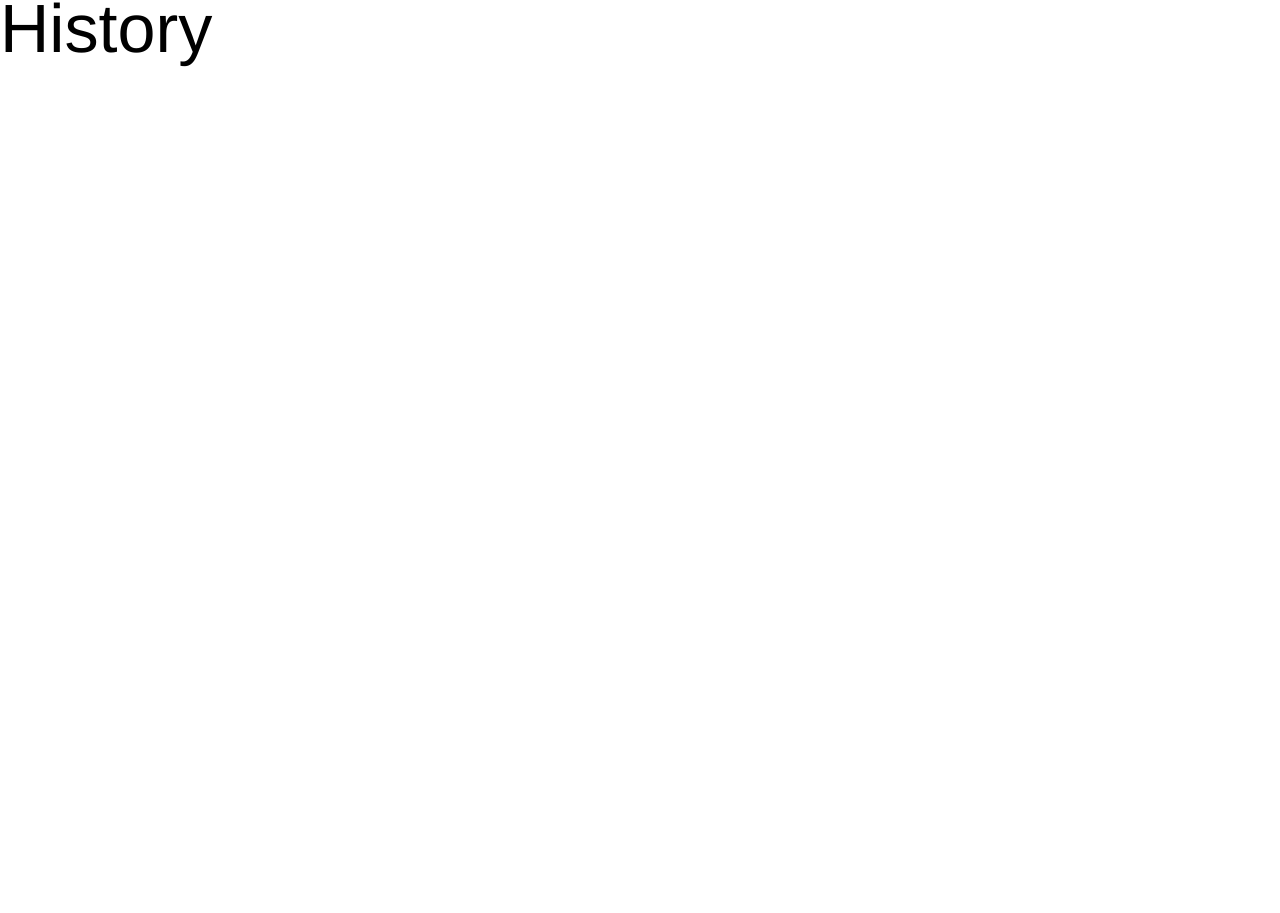
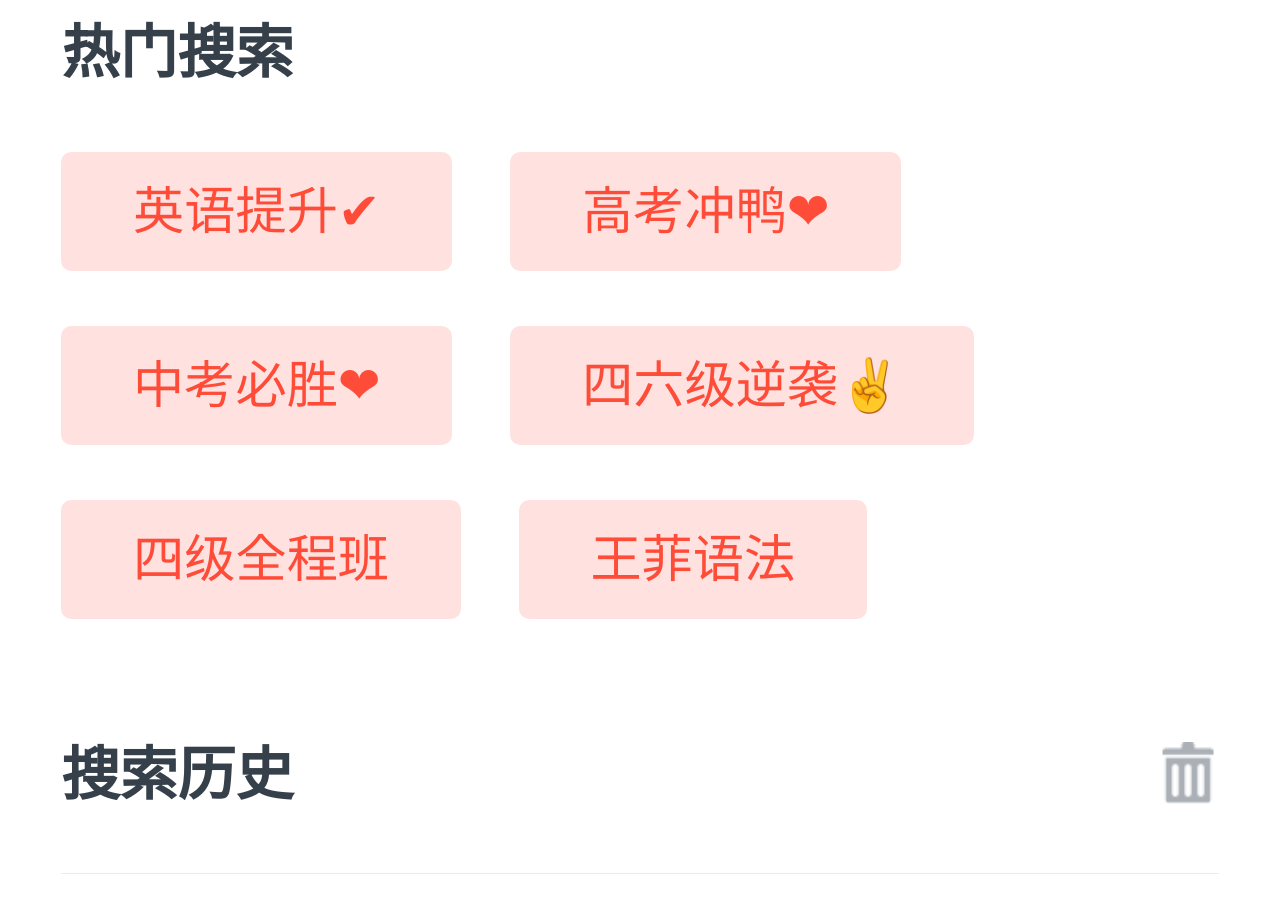
Before and after one commit to VeryExceed/nextjs-jpk, a Next.js app: page /search in a window 1280 px wide. Shown: the part 299-1212 px from the top of the page. Before the commit the page ends 800 px from the top, so only its background shows below. Built offline with nearby package versions, Linux system fonts and the light colour scheme.

Commit message:
feat: Search history

```diff
--- a/components/p_search/History.js
+++ b/components/p_search/History.js
@@ -1,3 +1,66 @@
-export default function History({history,hotWord,submitSearch}) {
-  return <div>History</div>
+import Link from 'next/link'
+import s from './History.module.css'
+export default function History({ history, hotWord, submitSearch, deleteHistory }) {
+  // 热门搜索单位
+  const renderHotItem = (item, idx) => {
+    // type = 2, 课程详情页面
+    // type = 1, 词汇
+    const text = item.title.slice(0, 6)
+    const prefix = '/course/detail/'
+    if (item.type === 2) {
+      return (
+        <Link key={`hot-item-${idx}`} href={`${prefix}[id]`} as={`${prefix}${item.id}`}>
+          {/* 不超过6个字 */}
+          <a className={s.item}>{text}</a>
+        </Link>
+      )
+    }
+    return (
+      <span key={`hot-item-${idx}`} className={s.item} onClick={() => submitSearch(text)}>
+        {text}
+      </span>
+    )
+  }
+  return (
+    <>
+      {/* 热门搜索 */}
+      {hotWord && hotWord.length > 0 ? (
+        <section className={s.container}>
+          <div className={s.hotHead}>热门搜索</div>
+          <div className={s.content}>
+            {hotWord.slice(0, 10).map((item, idx) => renderHotItem(item, idx))}
+          </div>
+        </section>
+      ) : null}
+      {/* 搜索历史 */}
+      <section className={s.container}>
+        <div className={`${s.historyHead} border-b-1px`}>
+          <span>搜索历史</span>
+          <button
+            className={s.del}
+            onClick={() => {
+              document.activeElement.blur() // 想收起虚拟键盘吗？
+              if (history.length) {
+                deleteHistory()
+              }
+            }}>
+            <img className={s.clean} src="/img/clean.png" alt="" />
+          </button>
+        </div>
+
+        <div className={s.content}>
+          {history
+            ? history.map((item, idx) => (
+                <div
+                  className={`${s.list} border-b-1px`}
+                  key={`history-item-${idx}`}
+                  onClick={() => submitSearch(item)}>
+                  {item}
+                </div>
+              ))
+            : null}
+        </div>
+      </section>
+    </>
+  )
 }
--- /dev/null
+++ b/components/p_search/History.module.css
@@ -0,0 +1,66 @@
+.container {
+  margin: 0 0.36rem;
+  overflow: hidden;
+  font-size: 0.3rem;
+  color: #36404a;
+}
+.hotHead,
+.historyHead {
+  position: relative;
+  padding: 0.18rem 0 0.06rem;
+  font-size: 0.34rem;
+  font-weight: bold;
+}
+
+.content {
+  padding-bottom: 0.54rem;
+  overflow: hidden;
+}
+
+.item {
+  box-sizing: border-box;
+  display: block;
+  float: left;
+  height: 0.7rem;
+  padding: 0 0.42rem;
+  margin: 0.32rem 0.34rem 0 0;
+  overflow: hidden;
+  line-height: 0.7rem;
+  color: #ff4c38;
+  text-align: center;
+  text-overflow: ellipsis;
+  letter-spacing: 0;
+  white-space: nowrap;
+  background: #ffe2e0;
+  border-radius: 0.06rem;
+}
+
+/* 历史 */
+
+.historyHead {
+  padding: 0.18rem 0 0.38rem;
+}
+
+.clean {
+  width: 0.36rem;
+  height: 0.36rem;
+}
+
+.del {
+  position: absolute;
+  right: 0;
+}
+
+.del:focus {
+  outline: none;
+}
+
+.list {
+  padding: 0.33rem 0;
+}
+
+.list::after,
+.historyHead::after {
+  color: #ebebeb;
+  border-bottom: solid 1px #ebebeb;
+}
--- /dev/null
+++ b/core/hooks/useLSState.js
@@ -0,0 +1,31 @@
+import { useState, useEffect } from 'react'
+import ls from 'store2'
+/**
+ * localStorage 同步State
+ * @param {*} key 存储的键
+ * @param {*} defaultVal 默认值
+ */
+const useLSState = (key, defaultVal = '') => {
+  const [data, setData] = useState(defaultVal)
+  const setter = (newData) => {
+    setData(newData)
+    ls.set(key, newData)
+  }
+
+  // 只有在客户端才有localstorage
+  useEffect(() => {
+    // ls 没有数据则使用 defaultVal初始化
+    if (ls(key) === null) {
+      ls.set(key, defaultVal)
+      setData(defaultVal)
+    } else {
+      // ls 有数据则使用ls数据更新state
+      setData(ls(key))
+    }
+  }, [])
+
+  // 返回数据和setter
+  return [data, setter]
+}
+
+export default useLSState
--- a/pages/search/index.js
+++ b/pages/search/index.js
@@ -7,6 +7,7 @@ import Suggest from '@/p_search/suggest'
 import Result from '@/p_search/Result'
 import { getSearchResult, getSearchSuggest, getHotWord } from 'core/api'
 import { throttle } from 'lodash'
+import useLSState from 'core/hooks/useLSState'
 import s from './search.module.css'
 
 const TYPES = {
@@ -19,14 +20,18 @@ export default function Search({ result, hotWord, kw }) {
   const router = useRouter()
   const [contType, setContType] = useState(kw ? TYPES.RESULT : TYPES.HISTORY) // 内容类型
   const [suggestList, setSuggestList] = useState([]) // 推荐数据
-  const [history, setHistory] = useState(kw ? [kw] : []) // 搜索历史
+  const [history, setHistory] = useLSState('searchHistory', kw ? [kw] : []) // 搜索历史
   const [inputVal, setInputVal] = useState(kw || '') // 输入框的值
 
   // 切换到搜索结果路由
   const submitSearch = (kw = '') => {
+    // 保存去重搜索记录, 最长保持6条，最近优先
+    history.unshift(kw)
+    setHistory([...new Set(history.slice(0, 6))])
     setContType(TYPES.RESULT)
     // 替换路由参数
     console.log('切换路由', kw)
+    setInputVal(kw)
     router.replace({
       path: '/search',
       query: {
@@ -46,14 +51,21 @@ export default function Search({ result, hotWord, kw }) {
         // 更新State
         setSuggestList(res)
       }, 300),
-    [contType, setContType,setSuggestList],
+    [contType, setContType, setSuggestList],
   )
 
   // 渲染 内容区
   const renderContent = () => {
     switch (contType) {
       case TYPES.HISTORY:
-        return <History submitSearch={submitSearch} hotWord={hotWord} history={history} />
+        return (
+          <History
+            submitSearch={submitSearch}
+            hotWord={hotWord}
+            history={history}
+            deleteHistory={() => setHistory([])}
+          />
+        )
       case TYPES.SUGGEST:
         return <Suggest submitSearch={submitSearch} data={suggestList} />
       case TYPES.RESULT:
```
